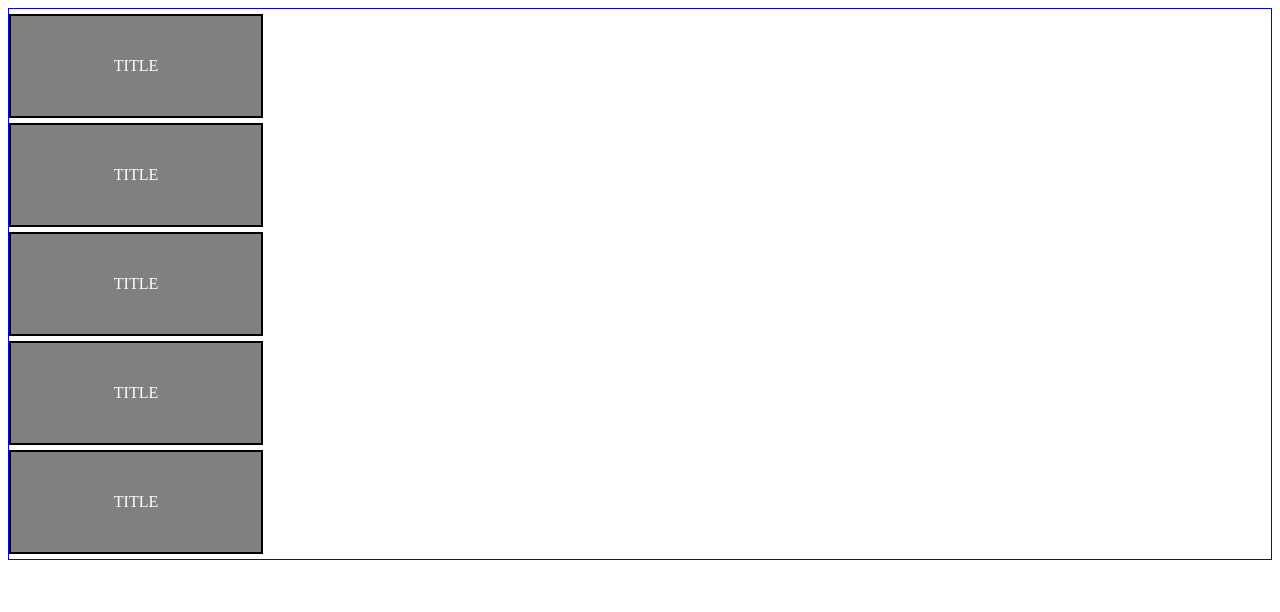
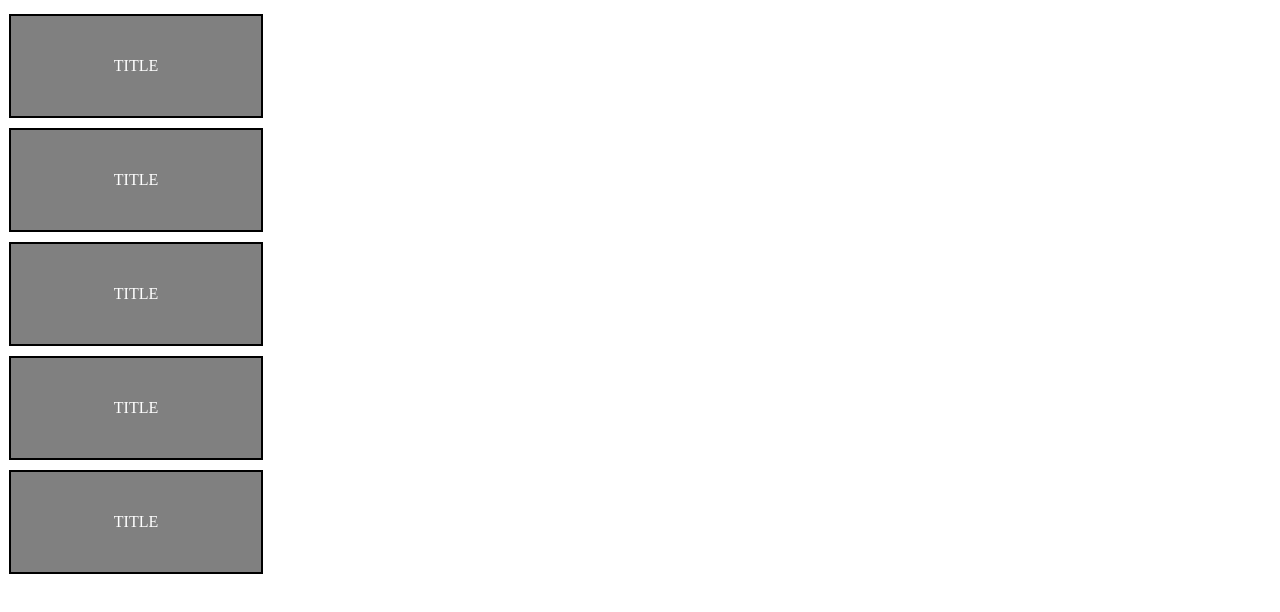
Before and after one commit to VitorEhrig-Fig/entra21, a plain HTML site: page TCC/Artigos.html in a window 1280 px wide. Drawn offline with Linux system fonts and the light colour scheme.

Commit message:
rumei tó

```diff
--- a/TCC/Artigos.html
+++ b/TCC/Artigos.html
@@ -14,7 +14,7 @@
 
             a:hover {
                 color: white;
-                text-decoration: nonve;
+                text-decoration: none;
             }
 
             a:active {
@@ -23,10 +23,11 @@
             }
 
             .container-artigo {
+                display: flex;
                 flex-direction: column;
-                width: auto;
-                height: auto;
-                border: 1px solid blue;
+                width: min-content;
+                height: min-content;
+                border: 1px solid transparent;
             }
 
             .artigo {
```
